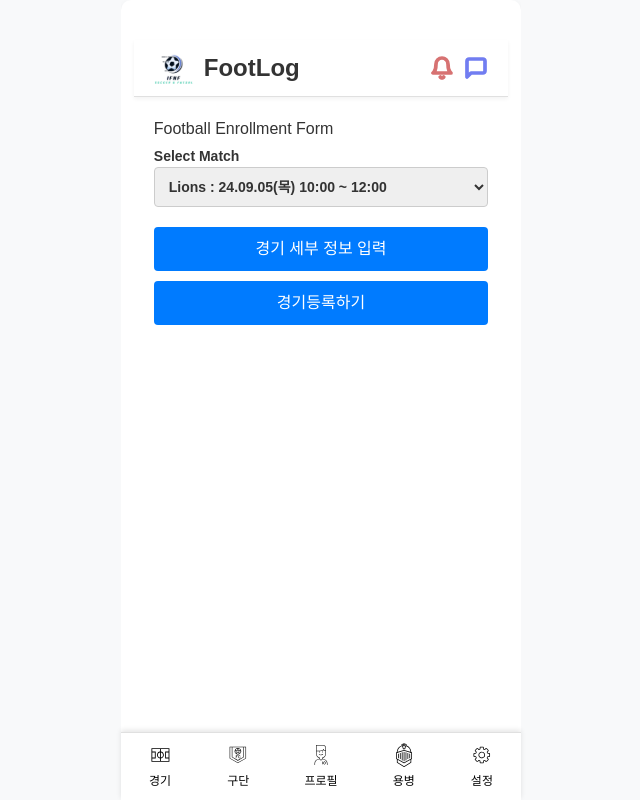
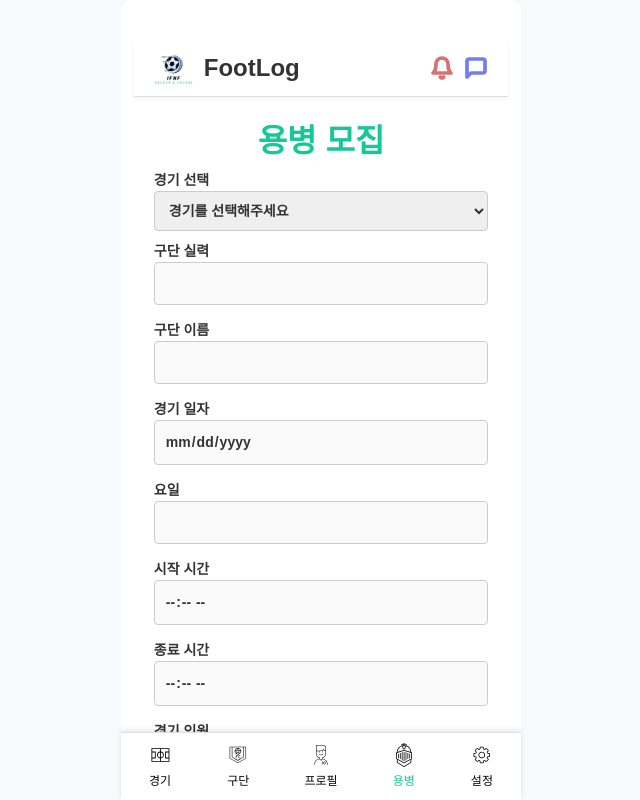
Before and after one commit to yourfootmyfoot/Footlog-FrontEnd, a React (Vite) app: page /EnrollMercenaryRec in a window 1280 px wide. Shown: the whole page, without its empty margins (319-959 px from the left). Built offline with nearby package versions, Linux system fonts and the light colour scheme.

Commit message:
Feat: EnrollMercenaryRec 페이지 추가

```diff
--- a/src/App.jsx
+++ b/src/App.jsx
@@ -16,13 +16,14 @@ import MercenaryRecList from './pages/Mercenary/pages/MercenaryRec/MercenaryRecL
 import EnrollMercenaryRec from './pages/Mercenary/pages/EnrollMercenaryRec/EnrollMercenaryRec';
 import ClubList from './pages/ClubList/pages/ClubList';
 
+
 const App = () => {
   return (
     <ThemeProvider theme={theme}>
       <GlobalStyles />
       <Router>
         <AppContainer>
-        <Header />
+          <Header />
           <Switch>
             <Route path="/" exact component={Landing} />
             <Route path="/login" component={Login} />
@@ -39,7 +40,7 @@ const App = () => {
             <Route path="/settings" component={Settings} />*/}
           </Switch>
         </AppContainer>
-      <Footer />
+        <Footer />
       </Router>
     </ThemeProvider>
   );
--- a/src/components/layout/Footer.jsx
+++ b/src/components/layout/Footer.jsx
@@ -90,7 +90,7 @@ const Footer = ({ location }) => {
 
       <FooterItem to="/Mercenary">
         <FooterIcon src={guestIcon} alt="용병" active={isActive('/Mercenary','/MercenaryRecList', '/MercenaryAppList')} />
-        <FooterText active={isActive('/Mercenary','/MercenaryRecList', '/MercenaryAppList')}>용병</FooterText>
+        <FooterText active={isActive('/Mercenary','/MercenaryRecList', '/MercenaryAppList','/EnrollMercenaryRec')}>용병</FooterText>
       </FooterItem>
 
       <FooterItem to="/settings">
--- a/src/pages/Match/data/match-detail.json
+++ b/src/pages/Match/data/match-detail.json
@@ -17,7 +17,7 @@
         "Photo": "src/pages/match/images/1.jpg",
         "Introduce": "경기 1",
         "schedule": {
-            "date": "24.09.05",
+            "date": "2024-09-05",
             "day": "목",
             "startTime": "10:00",
             "endTime": "12:00",
@@ -49,7 +49,7 @@
         "Photo": "src/pages/match/images/2.jpg",
         "Introduce": "경기 2",
         "schedule": {
-            "date": "24.09.12",
+            "date": "2024-09-12",
             "day": "금",
             "startTime": "14:00",
             "endTime": "16:00",
@@ -81,7 +81,7 @@
         "Photo": "src/pages/match/images/3.jpg",
         "Introduce": "경기 3",
         "schedule": {
-            "date": "24.09.19",
+            "date": "2024-09-19",
             "day": "토",
             "startTime": "18:00",
             "endTime": "20:00",
@@ -113,7 +113,7 @@
         "Photo": "src/pages/match/images/4.jpg",
         "Introduce": "경기 4",
         "schedule": {
-            "date": "24.09.26",
+            "date": "2024-09-26",
             "day": "화",
             "startTime": "16:00",
             "endTime": "18:00",
@@ -145,7 +145,7 @@
         "Photo": "src/pages/match/images/5.jpg",
         "Introduce": "경기 5",
         "schedule": {
-            "date": "24.10.03",
+            "date": "2024-10-03",
             "day": "목",
             "startTime": "15:00",
             "endTime": "17:00",
@@ -177,7 +177,7 @@
         "Photo": "src/pages/match/images/6.jpg",
         "Introduce": "경기 6",
         "schedule": {
-            "date": "24.10.10",
+            "date": "2024-10-10",
             "day": "금",
             "startTime": "19:00",
             "endTime": "21:00",
@@ -209,7 +209,7 @@
         "Photo": "src/pages/match/images/7.jpg",
         "Introduce": "경기 7",
         "schedule": {
-            "date": "24.10.17",
+            "date": "2024-10-17",
             "day": "토",
             "startTime": "11:00",
             "endTime": "13:00",
@@ -241,7 +241,7 @@
         "Photo": "src/pages/match/images/8.jpg",
         "Introduce": "경기 8",
         "schedule": {
-            "date": "24.10.24",
+            "date": "2024-10-24",
             "day": "일",
             "startTime": "17:00",
             "endTime": "19:00",
@@ -273,7 +273,7 @@
         "Photo": "src/pages/match/images/9.jpg",
         "Introduce": "경기 9",
         "schedule": {
-            "date": "24.10.31",
+            "date": "2024-10-31",
             "day": "수",
             "startTime": "20:00",
             "endTime": "22:00",
@@ -305,7 +305,7 @@
         "Photo": "src/pages/match/images/10.jpg",
         "Introduce": "경기 10",
         "schedule": {
-            "date": "24.11.07",
+            "date": "2024-11-07",
             "day": "목",
             "startTime": "09:00",
             "endTime": "11:00",
--- /dev/null
+++ b/src/pages/Mercenary/EnrollButton.css
@@ -0,0 +1,49 @@
+.floating-menu {
+  position: fixed; /* 또는 fixed, 규격에 맞게 수정 */
+  bottom: 100px;
+  right: 10px; /* 필요에 따라 위치 수정 */
+  /* 추가적인 스타일 */
+
+}
+
+.menu-btn,
+.sub-btn {
+  /* border: none; */
+  width: 45px;
+  height: 45px;
+  border-radius: 50%;
+  /*background-color: #16C79A;*/
+
+  /* 버튼 안 텍스트 중앙정렬 */
+  display: flex;
+  align-items: center;
+  justify-content: center;
+  color: white;
+  white-space: nowrap;
+  cursor: pointer;
+  font-family: "Gothic A1", sans-serif;
+  font-size: 20px;
+
+  box-shadow: 5px 5px 5px #aaaaaa;
+}
+
+.sub-menu ul {
+  list-style: none;
+  padding: 0;
+  margin: 0;
+}
+
+.sub-menu ul {
+  max-height: 0;
+  overflow: hidden;
+  transition: max-height 0.3s ease-in-out;
+}
+
+.sub-menu.open ul {
+  max-height: 200px; /* 서브메뉴의 높이 설정 */
+}
+
+.sub-btn {
+  font-size: 13px;
+  background: #b18c79;
+}
--- /dev/null
+++ b/src/pages/Mercenary/EnrollButton.jsx
@@ -0,0 +1,42 @@
+import { useHistory } from "react-router-dom"; // useHistory 훅 사용
+import { useState } from "react";
+import "./EnrollButton.css";
+// import styles from './pages/MercenaryChoice.module.css';  // 수정된 경로
+
+const EnrollButton = () => {
+  const [openSubMenu, setOpenSubMenu] = useState(false);
+  const history = useHistory(); // useHistory 훅 사용하여 history 객체 생성
+
+
+  const shownSubMenuHandler = () => {
+    setOpenSubMenu((prev) => !prev);
+  };
+
+  // 용병 구해요
+  const goEnrollMercenaryApp = () => {
+    history.push('/EnrollMercenaryApp');
+  };
+
+
+  // 용병 구해요
+  const goEnrollMercenaryRec = () => {
+    history.push('/EnrollMercenaryRec');
+  };
+
+  return (
+    <div className="floating-menu">
+      <div className={`sub-menu ${openSubMenu ? 'open' : ''}`}>
+        <ul>
+          <li onClick={goEnrollMercenaryApp}>용병 신청</li>
+          <li onClick={goEnrollMercenaryRec}>용병 모집</li>
+        </ul>
+
+      </div>
+      <button className="menu-btn" onClick={shownSubMenuHandler}>
+        <img src="src/pages/Mercenary/EnrollButton.png" alt="메뉴"/>
+      </button>
+    </div>
+  );
+};
+
+export default EnrollButton;
--- a/src/pages/Mercenary/pages/EnrollMercenaryRec/EnrollMercenaryRec copy.jsx
+++ /dev/null
@@ -1,235 +0,0 @@
-import { useState } from 'react';
-import styled from '@emotion/styled';
-import { useForm } from 'react-hook-form';
-import { postMercenaryEnroll } from './services/Mercenary';
-import { FormContainer, Button } from './components/Basic';
-import { InputField, SelectField, CheckboxField } from './components/FormField';
-
-const SearchFieldLocation = styled.div`
-  display: flex;
-  align-items: center;
-  justify-content: center;
-  gap: 8px;
-  width: 100%; /* Ensure full width for the search field container */
-  margin: 0 auto; /* Center the container */
-  box-sizing: border-box; /* Include padding and border in element's width */
-`;
-
-export const SearchButton = styled.button`
-  flex-grow: 1;
-  padding: 10px 5px;
-  background-color: #007bff;
-  color: white;
-  border: none;
-  border-radius: 4px;
-  cursor: pointer;
-  margin-top: 5px;
-
-  &:hover {
-    background-color: #0056b3;
-  }
-`;
-
-const SearchResults = styled.ul`
-  list-style-type: none;
-  padding: 0;
-  margin-top: 10px;
-  display: grid;
-  grid-template-columns: repeat(2, 1fr);
-  gap: 10px;
-  max-height: 300px;
-`;
-
-const SearchResultItem = styled.li`
-  padding: 10px;
-  border: 1px solid #ddd;
-  border-radius: 4px;
-  cursor: pointer;
-  text-align: center;
-  white-space: nowrap;
-  overflow: hidden;
-  text-overflow: ellipsis;
-  &:hover {
-    background-color: #f0f0f0;
-  }
-`;
-
-const PLAYER_COUNT_OPTIONS = [11, 10, 9, 8, 7, 6, 5, 4];
-const MATCH_GENDER_OPTIONS = ['MALE', 'FEMALE', 'MIXED'];
-
-function MercenaryEnrollForm() {
-  const [fieldLocation, setFieldLocation] = useState('');
-  const [searchResults, setSearchResults] = useState([]);
-
-  const {
-    register,
-    handleSubmit,
-    formState: { errors },
-  } = useForm({ mode: 'onChange' });
-
-  const validateDate = (day) => {
-    const selectedDate = new Date(day);
-    const today = new Date();
-    selectedDate.setHours(0, 0, 0, 0);
-    today.setHours(0, 0, 0, 0);
-    return selectedDate > today || '등록일은 오늘 이후여야 합니다.';
-  };
-
-  const onSubmit = (data) => {
-    postMercenaryEnroll(data);
-    console.log(data);
-  };
-
-  const searchPlace = () => {
-    if (!fieldLocation.trim()) return;
-    // 장소 검색 로직 구현 (카카오맵 사용 없이 검색 처리)
-    // 여기서는 예시로 간단한 필터링 로직을 구현해보겠습니다.
-    const dummyPlaces = [
-      { id: 1, place_name: 'Seoul Stadium' },
-      { id: 2, place_name: 'Busan Field' },
-      { id: 3, place_name: 'Incheon Park' },
-    ];
-
-    const filteredResults = dummyPlaces.filter((place) =>
-      place.place_name.includes(fieldLocation)
-    );
-    setSearchResults(filteredResults);
-  };
-
-  const handleResultClick = (place) => {
-    setFieldLocation(place.place_name);
-  };
-
-  return (
-    <FormContainer>
-      <h2>Football Enrollment Form</h2>
-      <form onSubmit={handleSubmit(onSubmit)}>
-
-      <SelectField
-          label="Select Match"
-          options={MATCH_GENDER_OPTIONS}
-          register={register('matchGender', {
-            required: 'Please select match gender',
-          })}
-          error={errors.matchGender?.message}
-        />
-
-        <InputField
-          id="matchTitle"
-          label="경기제목"
-          placeholder="경기 제목을 지어주세요."
-          register={register('matchTitle', {
-            required: '경기제목은 필수입니다.',
-          })}
-          error={errors.matchTitle?.message}
-        />
-
-        <InputField
-          id="description"
-          label="경기소개"
-          placeholder="경기를 소개해주세요."
-          register={register('description', {
-            required: '경기를 소개해주세요.',
-          })}
-          error={errors.description?.message}
-        />
-
-        <InputField
-          id="matchDay"
-          label="경기등록일"
-          type="date"
-          register={register('matchDay', {
-            required: 'Date is required',
-            validate: validateDate,
-          })}
-          error={errors.matchDay?.message}
-        />
-
-        <InputField
-          id="matchCost"
-          label="참가비"
-          type="number"
-          placeholder="참가비를 입력해주세요."
-          register={register('matchCost', {
-            required: 'match cost is required',
-          })}
-          error={errors.matchCost?.message}
-        />
-
-        <InputField
-          id="playTime"
-          label="경기시간"
-          type="number"
-          placeholder="경기 러닝타임을 입력해주세요."
-          register={register('playTime', {
-            required: 'playtime is required',
-            min: 2,
-          })}
-          error={errors.playTime?.message}
-        />
-
-        <SearchFieldLocation>
-
-          <InputField
-            id="fieldLocation"
-            label="경기장위치"
-            placeholder="경기장 위치를 작성해주세요."
-            value={fieldLocation}
-            onChange={(e) => {
-              setFieldLocation(e.target.value);
-            }}
-            register={register('fieldLocation', {
-              required: 'fieldLocation is required',
-            })}
-            error={errors.fieldLocation?.message}
-          />
-
-          <SearchButton type="button" onClick={searchPlace}>
-            장소 검색
-          </SearchButton>
-
-        </SearchFieldLocation>
-
-        <SearchResults>
-          {searchResults.slice(0, 5).map((place) => (
-            <SearchResultItem
-              key={place.id}
-              onClick={() => handleResultClick(place)}
-            >
-              {place.place_name}
-            </SearchResultItem>
-          ))}
-        </SearchResults>
-
-        <SelectField
-          id="playerCount"
-          label="몇 대 몇?"
-          options={PLAYER_COUNT_OPTIONS}
-          register={register('playerCount', {
-            required: 'Please select the number of playerCount',
-          })}
-          error={errors.playerCount?.message}
-        />
-
-        <SelectField
-          label="matchGender"
-          options={MATCH_GENDER_OPTIONS}
-          register={register('matchGender', {
-            required: 'Please select match gender',
-          })}
-          error={errors.matchGender?.message}
-        />
-
-        <CheckboxField
-          label="선수출신이 있나요?"
-          register={register('isPro')}
-        />
-
-        <Button type="submit">경기등록하기.</Button>
-
-      </form>
-    </FormContainer>
-  );
-}
-
-export default MercenaryEnrollForm;
--- a/src/pages/Mercenary/pages/EnrollMercenaryRec/EnrollMercenaryRec.jsx
+++ b/src/pages/Mercenary/pages/EnrollMercenaryRec/EnrollMercenaryRec.jsx
@@ -5,6 +5,15 @@ import { postMercenaryEnroll } from './services/Mercenary';
 import { FormContainer, Button } from './components/Basic';
 import { SelectField, InputField } from './components/FormField';
 import { getMatchList } from '../../../Match/apis/MatchAPI';
+
+// 제목 스타일링
+const Title = styled.h1`
+  text-align: center;
+  font-size: 2rem;
+  font-weight: bold;
+  color: #16C79A;
+  margin-bottom: 2 0px;
+`;
 
 export const SearchButton = styled.button`
   flex-grow: 1;
@@ -22,11 +31,10 @@ export const SearchButton = styled.button`
 `;
 
 function MercenaryEnrollForm() {
-  const { register, handleSubmit, formState: { errors }, watch } = useForm({ mode: 'onChange' });
+  const { register, handleSubmit, formState: { errors }, watch, setValue } = useForm({ mode: 'onChange' });
 
   const [matchList, setMatchList] = useState([]);
-  const [selectedMatch, setSelectedMatch] = useState(null); // 선택된 매치 정보 저장
-  const [showAdditionalFields, setShowAdditionalFields] = useState(false); // 추가 필드 표시 여부 상태 관리
+  const [selectedMatch, setSelectedMatch] = useState(null);
 
   useEffect(() => {
     const fetchMatches = async () => {
@@ -41,102 +49,133 @@ function MercenaryEnrollForm() {
     console.log(data);
   };
 
-  // 매치 선택 시 선택된 매치 데이터를 저장
   const selectedMatchCode = watch('match');
+
+  // 날짜를 YYYY-MM-DD 형식으로 변환하는 함수
+  const convertDateToYYYYMMDD = (dateString) => {
+    if (!dateString) return ''; // 날짜가 없을 경우 빈 문자열 반환
+
+    // 이미 YYYY-MM-DD 형식이라면 그대로 반환
+    if (dateString.includes('-')) {
+      return dateString;
+    }
+
+    const [day, month, year] = dateString.split('.');
+
+    // year, month, day 값이 정상적으로 추출되었는지 확인
+    if (!year || !month || !day) {
+      console.error('Invalid date format:', dateString);
+      return '';
+    }
+
+    return `20${year}-${month}-${day}`; // '24.09.05' -> '2024-09-05'로 변환
+  };
+
   useEffect(() => {
+    if (selectedMatchCode) {
       const match = matchList.find(match => match.matchCode === parseInt(selectedMatchCode));
       setSelectedMatch(match || null);
-  }, [selectedMatchCode, matchList]);
 
-  // 추가 입력 필드를 표시하는 함수
-  const handleShowAdditionalFields = () => {
-    setShowAdditionalFields(!showAdditionalFields);
-  };
+      if (match) {
+        // 각 필드에 매치 정보를 자동으로 입력하고 수정하지 못하도록 설정
+        setValue('clubLevel', match.clubLevel);
+        setValue('clubName', match.myClub.clubName);
+        setValue('date', convertDateToYYYYMMDD(match.schedule.date)); // 날짜 변환 후 설정
+        setValue('day', match.schedule.day);
+        setValue('startTime', match.schedule.startTime);
+        setValue('endTime', match.schedule.endTime);
+        setValue('playerQuantity', match.playerQuantity);
+        setValue('fieldLocation', match.fieldLocation);
+        setValue('matchCost', match.matchCost);
+      }
+    }
+  }, [selectedMatchCode, matchList, setValue]);
 
   return (
     <FormContainer>
-      <h2>Football Enrollment Form</h2>
+      <Title>용병 모집</Title> {/* 가운데 정렬되고 강조된 제목 */}
 
       <form onSubmit={handleSubmit(onSubmit)}>
-        {/* 매치 선택 필드 */}
         <SelectField
-          label="Select Match"
+          label="경기 선택"
           matchList={matchList}
           register={register('match', {
-            required: 'Please select match',
+            required: '경기를 선택해주세요',
           })}
           error={errors.match?.message}
         />
 
-        {/* 경기 등록 버튼 */}
-        <Button onClick={handleShowAdditionalFields}>경기 세부 정보 입력</Button>
-
-        {/* 추가 필드가 표시될 때만 나타남 */}
-        {showAdditionalFields && (
-          <>
+        {/* 사용자는 이 필드를 수정할 수 없도록 disabled=true 적용 */}
         <InputField
           id="clubLevel"
-              label="Club Level"
-              register={register('clubLevel', { required: 'Club level is required' })}
+          label="구단 실력"
+          register={register('clubLevel')}
           error={errors.clubLevel?.message}
+          disabled={true} // 사용자가 수정하지 못하게 설정
         />
         <InputField
           id="clubName"
-              label="Club Name"
-              register={register('clubName', { required: 'Club name is required' })}
+          label="구단 이름"
+          register={register('clubName')}
           error={errors.clubName?.message}
+          disabled={true} // 사용자가 수정하지 못하게 설정
         />
         <InputField
           id="date"
-              label="Date"
+          label="경기 일자"
           type="date"
-              register={register('date', { required: 'Date is required' })}
+          register={register('date')}
           error={errors.date?.message}
+          disabled={true} // 사용자가 수정하지 못하게 설정
         />
         <InputField
           id="day"
-              label="Day"
-              register={register('day', { required: 'Day is required' })}
+          label="요일"
+          register={register('day')}
           error={errors.day?.message}
+          disabled={true} // 사용자가 수정하지 못하게 설정
         />
         <InputField
           id="startTime"
-              label="Start Time"
+          label="시작 시간"
           type="time"
-              register={register('startTime', { required: 'Start time is required' })}
+          register={register('startTime')}
           error={errors.startTime?.message}
+          disabled={true} // 사용자가 수정하지 못하게 설정
         />
         <InputField
           id="endTime"
-              label="End Time"
+          label="종료 시간"
           type="time"
-              register={register('endTime', { required: 'End time is required' })}
+          register={register('endTime')}
           error={errors.endTime?.message}
+          disabled={true} // 사용자가 수정하지 못하게 설정
         />
         <InputField
           id="playerQuantity"
-              label="Player Quantity"
+          label="경기 인원"
           type="number"
-              register={register('playerQuantity', { required: 'Player quantity is required' })}
+          register={register('playerQuantity')}
           error={errors.playerQuantity?.message}
+          disabled={true} // 사용자가 수정하지 못하게 설정
         />
         <InputField
           id="fieldLocation"
-              label="Field Location"
-              register={register('fieldLocation', { required: 'Field location is required' })}
+          label="구장 위치"
+          register={register('fieldLocation')}
           error={errors.fieldLocation?.message}
+          disabled={true} // 사용자가 수정하지 못하게 설정
         />
         <InputField
           id="matchCost"
-              label="Match Cost"
+          label="참가비"
           type="number"
-              register={register('matchCost', { required: 'Match cost is required' })}
+          register={register('matchCost')}
           error={errors.matchCost?.message}
+          disabled={true} // 사용자가 수정하지 못하게 설정
         />
-          </>
-        )}
 
-        <Button type="submit">경기등록하기</Button>
+        <Button type="submit">경기 등록하기</Button>
       </form>
     </FormContainer>
   );
--- a/src/pages/Mercenary/pages/EnrollMercenaryRec/components/FormField.jsx
+++ b/src/pages/Mercenary/pages/EnrollMercenaryRec/components/FormField.jsx
@@ -1,5 +1,3 @@
-// form에서 재사용 가능한 입력 필드 컴포넌트들을 제공한다.
-
 import styled from '@emotion/styled';
 import { ErrorMessage } from './Basic';
 
@@ -31,6 +29,7 @@ const Checkbox = styled.input`
 `;
 
 // 텍스트, 숫자, 날짜 등의 입력을 받는 필드
+// 텍스트, 숫자, 날짜 등의 입력을 받는 필드
 export function InputField({
   id,
   label,
@@ -39,73 +38,52 @@ export function InputField({
   register,
   error,
   onChange,
-  value, }) {
+  value,
+  disabled = false // 새로 추가된 disabled 속성 (기본값 false)
+}) {
   return (
-
     <InputLabel htmlFor={id}>
       {label}
-
       <Input
         id={id}
         type={type}
         placeholder={placeholder}
-        {...register}
-        value={value}
-        onChange={onChange} />
-
+        {...register} // React Hook Form의 필드 등록
+        value={value} // 외부에서 전달된 value
+        onChange={onChange} // 외부에서 전달된 onChange 핸들러
+        disabled={disabled} // disabled 속성 추가
+      />
       {error && <ErrorMessage>{error}</ErrorMessage>}
-
     </InputLabel>
   );
 }
 
-// id : 입력 필드의 고유 ID.
-// labe : 필드에 대한 레이브 텍스트
-// type : 입력 필드의 타입(text)
-// placeholder : 필드의 자리 표시자
-// register : React Hook Form에서 사용하는 필드 등록 메서드
-// error : 유효성 검사 오류가 발생했을 때 표시할 메시지
-// onChange : 입력 값이 변경될 때 호출되는 콜백 함수
-// value : 입력 필드의 현재 값
-
 // 드롭다운 선택 필드
 export function SelectField({ id, label, matchList, register, error }) {
   return (
-    // htmlFor : 별칭
     <InputLabel htmlFor={id}>
-
       {label}
-
       <Select id={id} {...register}>
-        <option value="" disabled>
-          {`Select ${label}`}
+        <option value="">
+          경기를 선택해주세요 {/* 기본 선택 옵션 */}
         </option>
-
         {matchList.map((match) => (
           <option key={match.matchCode} value={match.matchCode}>
-            {match.myClub.clubName} : {match.schedule.date}({match.schedule.day}) {match.schedule.startTime} ~ {match.schedule.endTime}
+            {match.myClub.clubName}: {match.schedule.date} ({match.schedule.day}) {match.schedule.startTime} ~ {match.schedule.endTime}
           </option>
         ))}
-
       </Select>
-
       {error && <ErrorMessage>{error}</ErrorMessage>}
-
     </InputLabel>
   );
 }
 
-
 // 체크 박스 입력 필드
 export function CheckboxField({ label, register }) {
-
   return (
     <InputLabel>
-
       {label}
-
       <Checkbox type="checkbox" {...register} />
-
     </InputLabel>
   );
 }
--- a/src/pages/Mercenary/pages/MercenaryApp/MercenaryAppList.jsx
+++ b/src/pages/Mercenary/pages/MercenaryApp/MercenaryAppList.jsx
@@ -2,6 +2,8 @@ import { useState, useEffect } from 'react';
 import { getMercenaryAppList } from '../../apis/MercenaryAPI';
 import MercenaryAppInfo from './MercenaryAppInfo';
 import Mercenary from './MercenaryAppList.module.css';
+import EnrollButton from '../../EnrollButton';
+
 
 function MercenaryAppList() {
 
@@ -30,6 +32,7 @@ function MercenaryAppList() {
             />
           )}
         </div>
+        <EnrollButton/>
       </div>
     </>
   )
--- a/src/pages/Mercenary/pages/MercenaryRec/MercenaryRecList.jsx
+++ b/src/pages/Mercenary/pages/MercenaryRec/MercenaryRecList.jsx
@@ -2,6 +2,7 @@ import { useState, useEffect } from 'react';
 import { getMercenaryRecList } from '../../apis/MercenaryAPI';
 import MercenaryRecInfo from './MercenaryRecInfo';
 import MercenaryRec from './MercenaryRecList.module.css';
+import EnrollButton from '../../EnrollButton';
 
 function MercenaryRecList() {
 
@@ -26,6 +27,7 @@ function MercenaryRecList() {
             />
           )}
         </div>
+        <EnrollButton/>
       </div>
     </>
   )
```
Also changed, not shown: src/pages/Mercenary/EnrollButton.png (added). Lines whose indentation alone changed are shown as unchanged.
